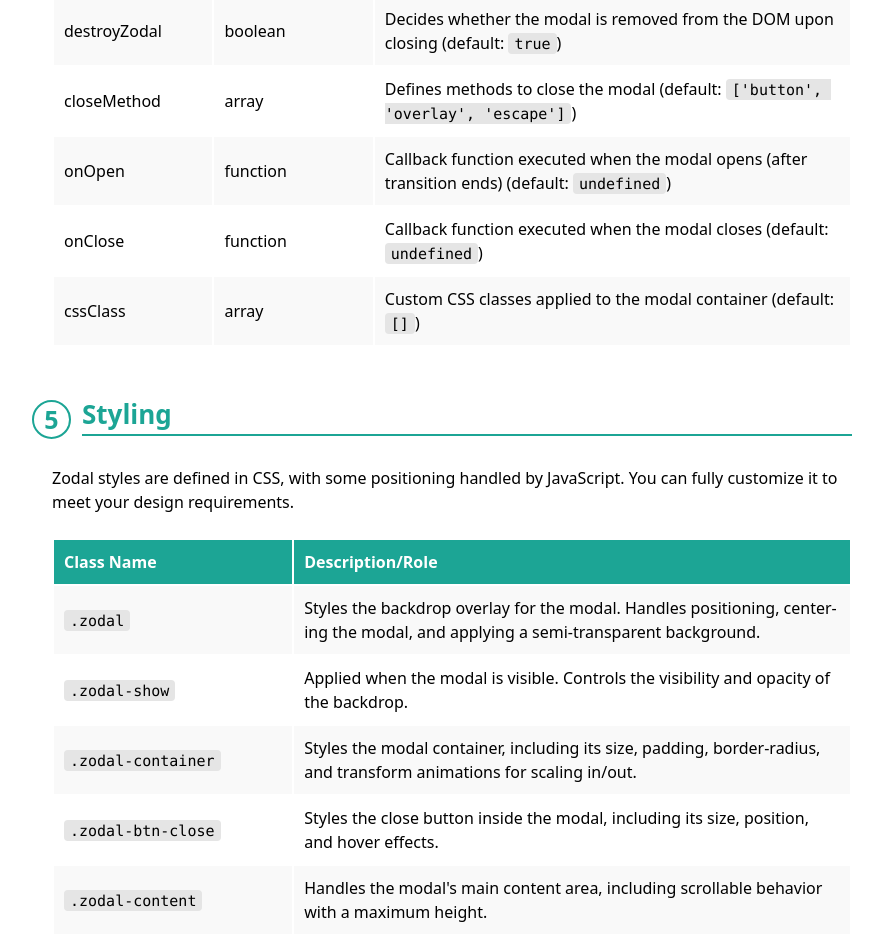
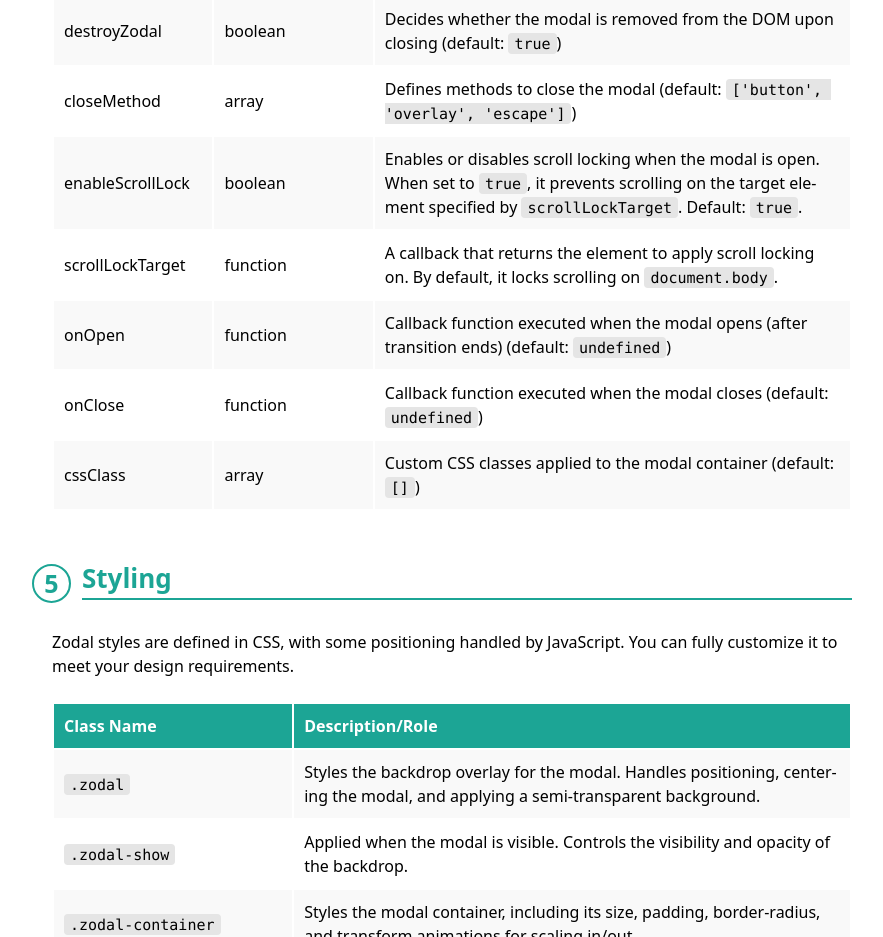
Before and after one commit to NhatNam131/zodal, a website: page index.html in a window 1280 px wide. Shown: the part 3000-3937 px from the top of the page, without its empty margins (188-1071 px from the left). Drawn offline with Linux system fonts and the light colour scheme.

Commit message:
Additional method scrollLockTarget description for options UI

```diff
--- a/index.html
+++ b/index.html
@@ -225,6 +225,26 @@
           </td>
         </tr>
         <tr>
+          <td>enableScrollLock</td>
+          <td>boolean</td>
+          <td>
+            Enables or disables scroll locking when the modal is open. When set
+            to
+            <code>true</code>, it prevents scrolling on the target element
+            specified by <code>scrollLockTarget</code>. Default:
+            <code>true</code>.
+          </td>
+        </tr>
+        <tr>
+          <td>scrollLockTarget</td>
+          <td>function</td>
+          <td>
+            A callback that returns the element to apply scroll locking on. By
+            default, it locks scrolling on
+            <code>document.body</code>.
+          </td>
+        </tr>
+        <tr>
           <td>onOpen</td>
           <td>function</td>
           <td>
```
